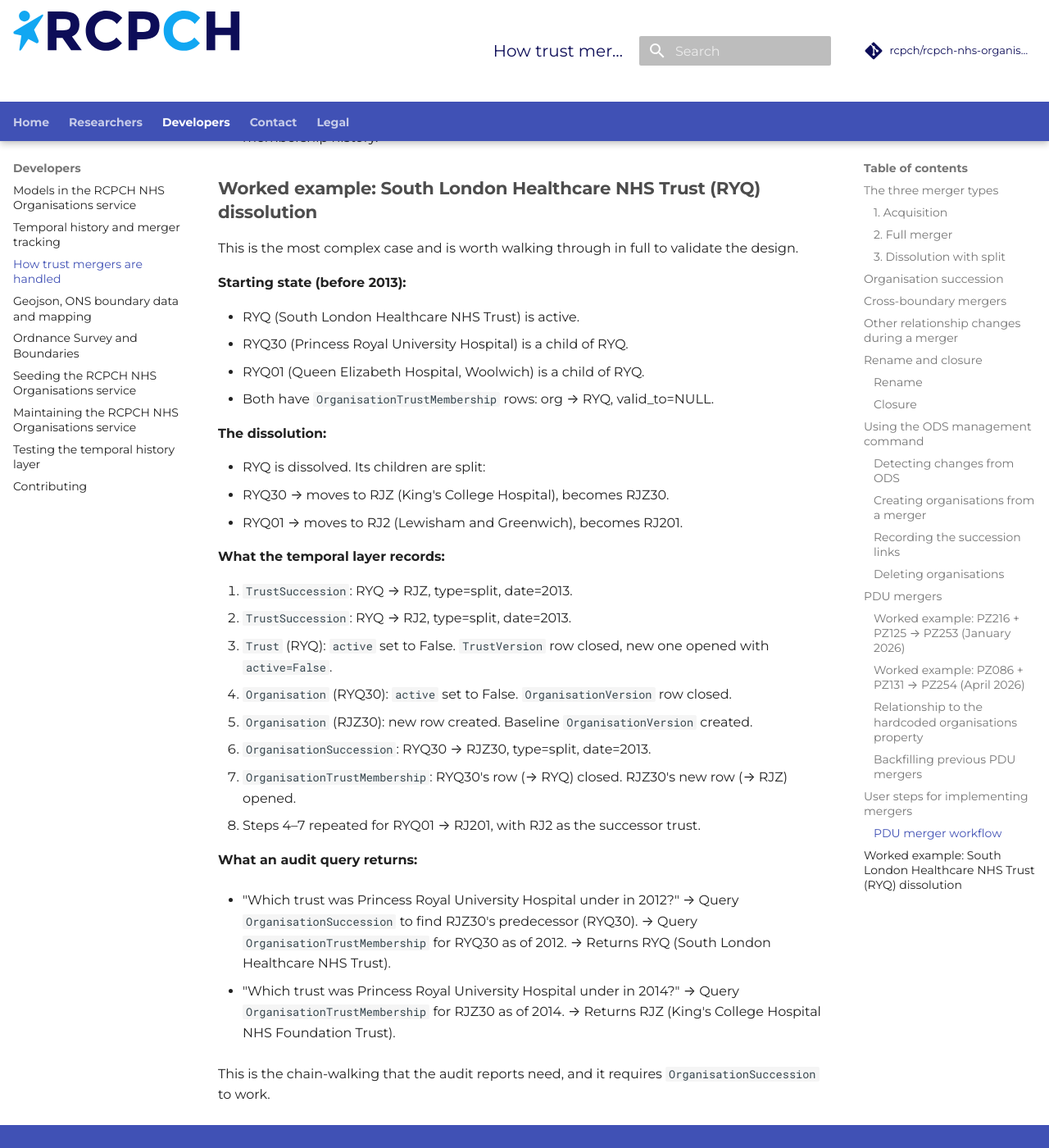
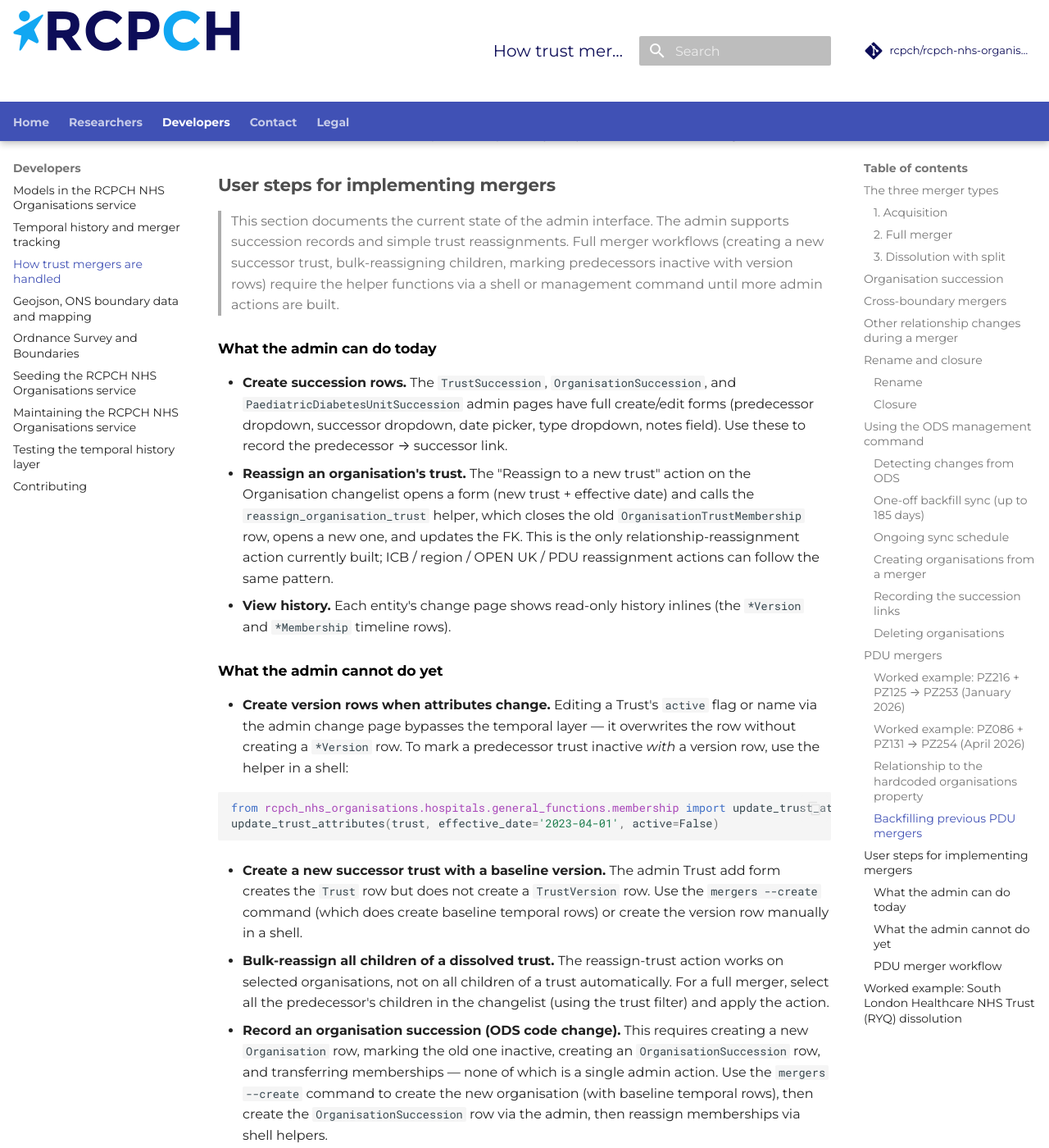
Before and after one commit to rcpch/rcpch-nhs-organisations, an MkDocs documentation site: the page built from documentation/docs/developer/merger-handling.md, in a window 1280 px wide and 1400 px high, scrolled down 9790 px. Shown: the whole window at 82% size. Built offline with MkDocs 1.6.1 and Material for MkDocs 9.7.7, drawn with Linux system fonts in a browser that asks for light colours; comment, search, counter and statistics services are not loaded; some of the changed text lies outside the part shown.

Commit message:
Document admin limitations, one-off backfill sync, and monthly schedule
Updates merger-handling.md with three additions:

1. Replaces the placeholder 'User steps for implementing mergers' section
   with an honest description of what the admin can do today (create
   succession rows, reassign trust, view history) and what it cannot do yet
   (create version rows on attribute change, create successor trusts with
   baseline versions, bulk-reassign children, record organisation
   successions). Includes shell examples for the helper functions that
   should be used instead.

2. Adds a 'One-off backfill sync' section describing how to run the cron
   command with --dry-run --report-file to catch up on up to 185 days of
   ODS changes. Notes that for mergers older than 185 days, dates must be
   sourced from NPDA records, ODS Trac bulk files, or project issue pages.
   Prioritises 2023 onwards for audit reporting.

3. Adds an 'Ongoing sync schedule' section recommending monthly cron runs
   after the backfill, with --dry-run first.

Changes the GitHub Action schedule from weekly to monthly, and updates the
temporal-history doc to match.

186 tests still passing.

````diff
--- a/documentation/docs/developer/merger-handling.md
+++ b/documentation/docs/developer/merger-handling.md
@@ -212,6 +212,44 @@
 relationships unambiguously, so the report is for review only — applying a
 merger is a manual step.
 
+### One-off backfill sync (up to 185 days)
+
+To catch up on recent mergers and changes that were published before the
+temporal layer was installed, run a one-off sync with the maximum time frame
+of 185 days. This surfaces every trust and organisation change in the last 6
+months — including mergers, renames, and address changes — as a dry-run
+report:
+
+```bash
+python manage.py cron --service organisations --dry-run --report-file ods_backfill_changes.md
+```
+
+Review the report to identify which trusts have merged, been renamed, or
+closed. Then record the successions and reassignments manually via the admin
+or the helper functions (see [User steps for implementing mergers](#user-steps-for-implementing-mergers)).
+
+For mergers older than 185 days, the ODS `/sync` endpoint cannot help. Source
+the dates from the NPDA's own records, from the ODS Trac bulk data files
+(see [NHS Digital ODS data downloads](https://digital.nhs.uk/services/organisation-data-service/data-downloads)),
+or from the issues pages of the NPDA and Epilepsy12 projects. The period
+from 2023 onwards is the priority for audit reporting.
+
+### Ongoing sync schedule
+
+After the one-off backfill, the ongoing cron only needs to sniff the last 30
+days and run monthly. The GitHub Action is scheduled weekly as a safety net,
+but the manual `cron` command can be run monthly:
+
+```bash
+python manage.py cron --service organisations
+```
+
+Run with `--dry-run` first to review before applying:
+
+```bash
+python manage.py cron --service organisations --dry-run
+```
+
 ### Creating organisations from a merger
 
 When a merger produces a new organisation (either a new child under an existing
@@ -339,10 +377,56 @@
 
 ## User steps for implementing mergers
 
-> This section is a placeholder. Step-by-step instructions for using the admin
-> interface to record each merger type (acquisition, full merger, split,
-> organisation succession, PDU succession) will be added once the admin actions
-> are implemented.
+> This section documents the current state of the admin interface. The admin
+> supports succession records and simple trust reassignments. Full merger
+> workflows (creating a new successor trust, bulk-reassigning children,
+> marking predecessors inactive with version rows) require the helper functions
+> via a shell or management command until more admin actions are built.
+
+### What the admin can do today
+
+- **Create succession rows.** The `TrustSuccession`, `OrganisationSuccession`,
+  and `PaediatricDiabetesUnitSuccession` admin pages have full create/edit
+  forms (predecessor dropdown, successor dropdown, date picker, type dropdown,
+  notes field). Use these to record the predecessor → successor link.
+- **Reassign an organisation's trust.** The "Reassign to a new trust" action
+  on the Organisation changelist opens a form (new trust + effective date) and
+  calls the `reassign_organisation_trust` helper, which closes the old
+  `OrganisationTrustMembership` row, opens a new one, and updates the FK.
+  This is the only relationship-reassignment action currently built; ICB /
+  region / OPEN UK / PDU reassignment actions can follow the same pattern.
+- **View history.** Each entity's change page shows read-only history inlines
+  (the `*Version` and `*Membership` timeline rows).
+
+### What the admin cannot do yet
+
+- **Create version rows when attributes change.** Editing a Trust's `active`
+  flag or name via the admin change page bypasses the temporal layer — it
+  overwrites the row without creating a `*Version` row. To mark a predecessor
+  trust inactive *with* a version row, use the helper in a shell:
+
+  ```python
+  from rcpch_nhs_organisations.hospitals.general_functions.membership import update_trust_attributes
+  update_trust_attributes(trust, effective_date='2023-04-01', active=False)
+  ```
+
+- **Create a new successor trust with a baseline version.** The admin Trust
+  add form creates the `Trust` row but does not create a `TrustVersion` row.
+  Use the `mergers --create` command (which does create baseline temporal
+  rows) or create the version row manually in a shell.
+
+- **Bulk-reassign all children of a dissolved trust.** The reassign-trust
+  action works on selected organisations, not on all children of a trust
+  automatically. For a full merger, select all the predecessor's children
+  in the changelist (using the trust filter) and apply the action.
+
+- **Record an organisation succession (ODS code change).** This requires
+  creating a new `Organisation` row, marking the old one inactive, creating
+  an `OrganisationSuccession` row, and transferring memberships — none of
+  which is a single admin action. Use the `mergers --create` command to
+  create the new organisation (with baseline temporal rows), then create
+  the `OrganisationSuccession` row via the admin, then reassign memberships
+  via shell helpers.
 
 ### PDU merger workflow
 
````
Also changed, not shown: documentation/docs/developer/temporal-history.md (+1 -2 lines), 1 other file.
